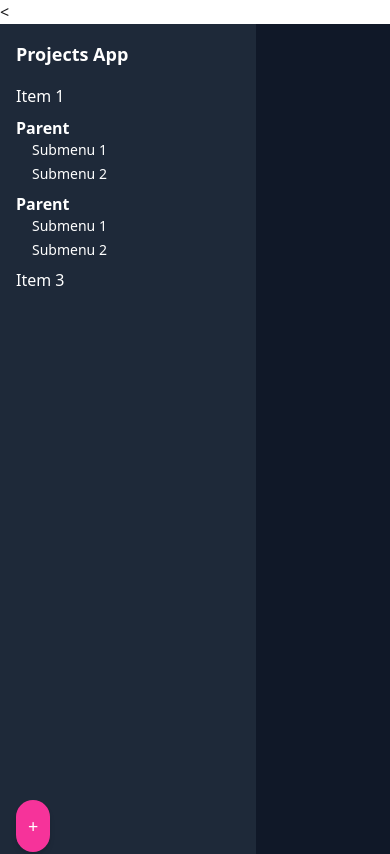
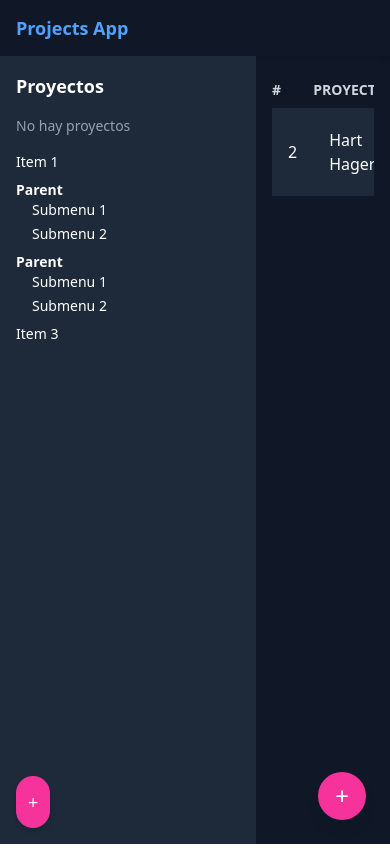
Before and after one commit to Wengon24/Ultimo_Lab, a Vue app in the folder Clase 29/: page / in a window 390 px wide. Shown: the top 854 px of the page. Built offline with nearby package versions, Linux system fonts and the light colour scheme; the HTML template or start-up script is replaced by a standard one.

Commit message:
Boton Flotante y modal

```diff
--- a/Clase 29/src/App.vue
+++ b/Clase 29/src/App.vue
@@ -1,10 +1,9 @@
 <script setup lang="ts">
 import { RouterLink, RouterView } from 'vue-router'
-import Side from './Layout/Side.vue';
+import Side from './components/Side.vue';
+import FloatingButton from './components/FloatingButton.vue';
 </script>
 
 <template>
-
-
   <RouterView />
 </template>
--- a/Clase 29/src/Layout/LandingLayout.vue
+++ b/Clase 29/src/Layout/LandingLayout.vue
@@ -1,27 +1,28 @@
+
 <template>
+  <div class="flex h-screen bg-gray-900 text-white flex-col">
+    <div>
+      <Topbar />
+    </div>
 
- <header>
-    <aside class="w-64 bg-base-200 text-base-content hidden md:block">
-    <Side/>
+    <!-- Contenedor principal: Sidebar + contenido -->
+    <div class="flex flex-1 overflow-hidden">
+      <!-- Sidebar fijo ancho -->
+      <aside class="w-64 bg-gray-800 p-4 overflow-auto">
+       <Sidebar />
+      </aside>
 
-  </aside>
-  </header>
-  <<div class="flex h-screen bg-gray-900 text-white">
-    <Sidebar />
+      <!-- Contenido principal -->
+      <main class="flex-1 relative overflow-auto p-4">
+        <RouterView />
 
-    <div class="flex-1 flex flex-col">
-      <Topbar />
 
+      </main>
     </div>
   </div>
-   <main class="flex-1 flex items-center justify-center">
-      <RouterView />
-    </main>
 </template>
 
-
-
 <script setup>
-import Sidebar from './Side.vue'
-import Topbar from './Top.vue'
+import Sidebar from '../components/Side.vue'
+import Topbar from '../components/Top.vue'
 </script>
--- a/Clase 29/src/Layout/Top.vue
+++ /dev/null
@@ -1 +0,0 @@
-<template></template>
--- /dev/null
+++ b/Clase 29/src/components/FloatingButton.vue
@@ -0,0 +1,9 @@
+<template>
+  <button
+    class="fixed bottom-6 right-6 bg-pink-500 hover:bg-pink-600 text-white rounded-full w-12 h-12 text-2xl shadow-lg z-50 flex items-center justify-center"
+    @click="$emit('click')"
+    aria-label="Botón flotante"
+  >
+    <slot>+</slot>
+  </button>
+</template>
--- a/Clase 29/src/Layout/Side.vue
+++ b/Clase 29/src/components/Side.vue
@@ -1,14 +1,16 @@
+
 
 <template>
-  <aside class="w-64 bg-gray-800 text-white h-screen p-4 relative">
-    <h1 class="text-lg font-bold mb-4">Projects App</h1>
+  <aside>
+    <h1 class="text-lg font-bold mb-4">Proyectos</h1>
+    <p class="text-sm text-gray-400 mb-4">No hay proyectos</p>
 
-    <nav class="space-y-2">
+    <nav class="space-y-2 text-sm">
       <div>Item 1</div>
 
       <div>
         <div class="font-semibold">Parent</div>
-        <ul class="pl-4 space-y-1 text-sm">
+        <ul class="pl-4 space-y-1">
           <li>Submenu 1</li>
           <li>Submenu 2</li>
         </ul>
@@ -16,7 +18,7 @@
 
       <div>
         <div class="font-semibold">Parent</div>
-        <ul class="pl-4 space-y-1 text-sm">
+        <ul class="pl-4 space-y-1">
           <li>Submenu 1</li>
           <li>Submenu 2</li>
         </ul>
@@ -24,8 +26,7 @@
 
       <div>Item 3</div>
     </nav>
-
-    <button class="absolute bottom-4 left-4 bg-pink-500 text-white p-3 rounded-full text-lg shadow-md">
+     <button class="absolute bottom-4 left-4 bg-pink-500 text-white p-3 rounded-full text-lg shadow-md">
       +
     </button>
   </aside>
--- /dev/null
+++ b/Clase 29/src/components/Top.vue
@@ -0,0 +1,5 @@
+<template>
+    <div class="w-full h-14 bg-gray-900 flex items-center px-4 shadow-md">
+    <h1 class="text-blue-400 text-lg font-bold">Projects App</h1>
+  </div>
+</template>
--- a/Clase 29/src/router/index.ts
+++ b/Clase 29/src/router/index.ts
@@ -1,23 +1,17 @@
 import { createRouter, createWebHistory } from 'vue-router'
-import HomeView from '../App.vue'
 
 const router = createRouter({
   history: createWebHistory(import.meta.env.BASE_URL),
   routes: [
     {
       path: '/',
-      component: () => import('@/Layout/LandingLayout.vue'),
+      component: () => import('../Layout/LandingLayout.vue'),
       children: [
         {
           path: '',
-          name: 'Side',
-          component: () => import('@/Layout/Side.vue'),
+          name: 'proyect',
+          component: () => import('../views/Proje.vue'),
         },
-        // {
-        //   path: 'register',
-        //   name: 'register',
-        //   component: () => import('@/views/RegisterView.vue'),
-        // },
       ],
     },
   ],
--- /dev/null
+++ b/Clase 29/src/views/Proje.vue
@@ -0,0 +1,55 @@
+
+<script setup lang="ts">
+import { ref } from 'vue'
+import FloatingButton from '../components/FloatingButton.vue'
+
+// Declaramos la referencia al modal
+const modalRef = ref<HTMLDialogElement | null>(null)
+
+// Manejamos el clic del botón flotante
+function handleAddClick(): void {
+  console.log('Botón presionado desde Proje.vue')
+  modalRef.value?.showModal()
+}
+</script>
+
+<template>
+  <div class="overflow-x-auto">
+    <table class="table-auto w-full text-left border-separate border-spacing-y-2">
+      <thead class="text-gray-300 uppercase text-sm">
+        <tr>
+          <th>#</th>
+          <th>Proyecto</th>
+          <th>Tareas</th>
+          <th>Avance</th>
+        </tr>
+      </thead>
+      <tbody class="text-white">
+        <tr class="bg-gray-800 rounded-lg">
+          <td class="px-4 py-2">2</td>
+          <td class="px-4 py-2">Hart Hagerty</td>
+          <td class="px-4 py-2">Desktop Support Technician</td>
+          <td class="px-4 py-2">Purple</td>
+        </tr>
+      </tbody>
+    </table>
+  </div>
+
+  <!-- Botón flotante -->
+  <FloatingButton @click="handleAddClick">
+    +
+  </FloatingButton>
+
+  <!-- Modal estilo DaisyUI -->
+  <dialog ref="modalRef" id="my_modal_1" class="modal">
+    <div class="modal-box">
+      <h3 class="text-lg font-bold">¡Hola!</h3>
+      <p class="py-4 text-blue-500">Presiona ESC o haz clic en el botón para cerrar</p>
+      <div class="modal-action">
+        <form method="dialog">
+          <button class="btn">Cerrar</button>
+        </form>
+      </div>
+    </div>
+  </dialog>
+</template>
```
Also changed, not shown: Clase 29/src/assets/base.css (line endings or trailing spaces).
